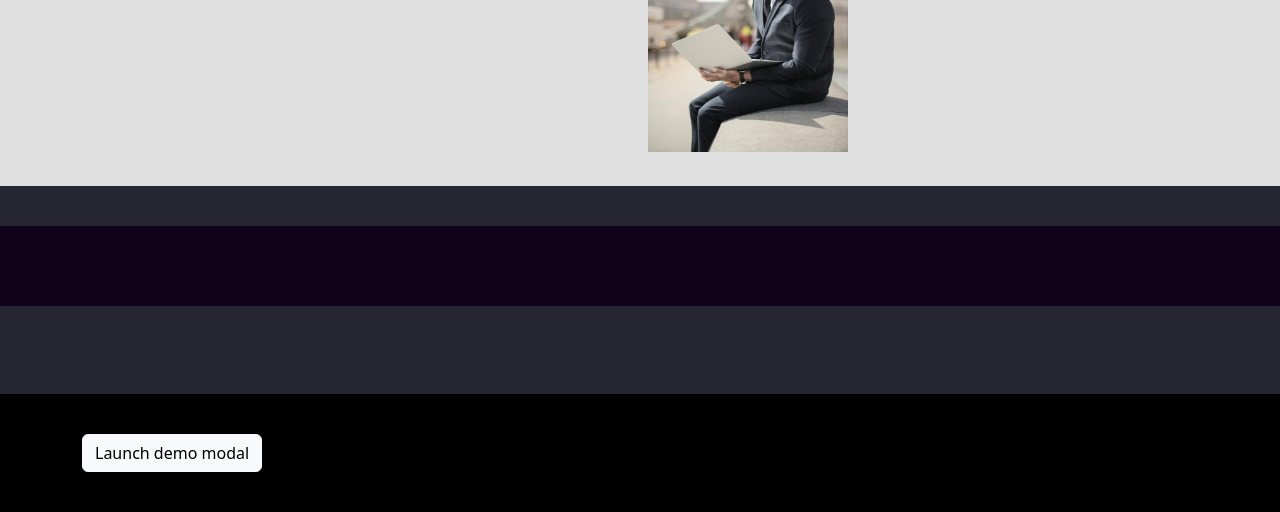
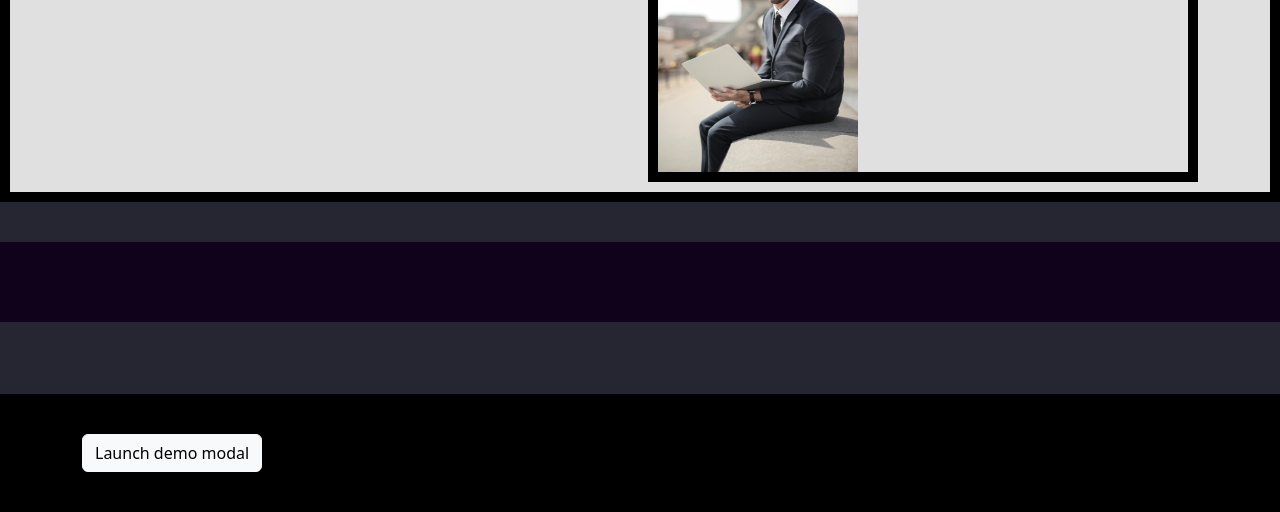
Before and after one commit to Jordan4Neslony/Project-01-Basic-Business-or-Personal-Website, a website: page HTML/index.html in a window 1280 px wide. Shown: the part 288-800 px from the top of the page. Drawn offline with nearby package versions, Linux system fonts and the light colour scheme.

Commit message:
Added: - More Specfic style for bordering, still a work in progress. Issues: - Intro-image extends a large amount of pixels rightward and ruins the new specific style for bordering.

```diff
--- a/Css/style.css
+++ b/Css/style.css
@@ -11,7 +11,11 @@ body{
     height: 300px;
 }
 .intro-image-border{
-
+    height: 250;
+    width: 200;
+    border-width: 10px;
+    border-style: solid;
+    border-color: black;
 }
 .spacer{
     background: rgb(17, 2, 27);
--- a/HTML/index.html
+++ b/HTML/index.html
@@ -59,7 +59,8 @@
     </div>
     <!--Introductory Text-->
     <div style="margin-top: 60px;">
-        <div class="intro-container">
+
+        <div class="intro-container intro-image-border">
             <div class="container sm-3">
                 <div class="row justify-content-center g-3 ">
                     <div class="col">
@@ -74,8 +75,8 @@
                             </ul>
                         </div>
                     </div>
-                    <div class="col ">
-                        <div>
+                    <div class="col">
+                        <div class="intro-image-border">
                             <!--Image of me or some random free stock image-->
                             <img src="../Images/pexels-olly-3777564.jpg" alt="A Photo of Jordan N." width="200" height="250">
                         </div>
```
